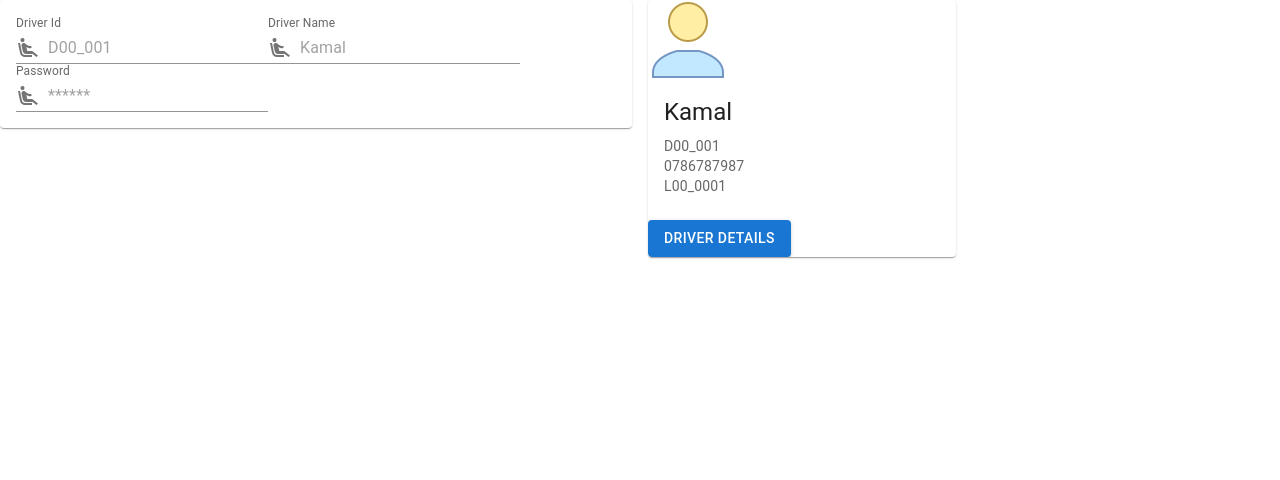
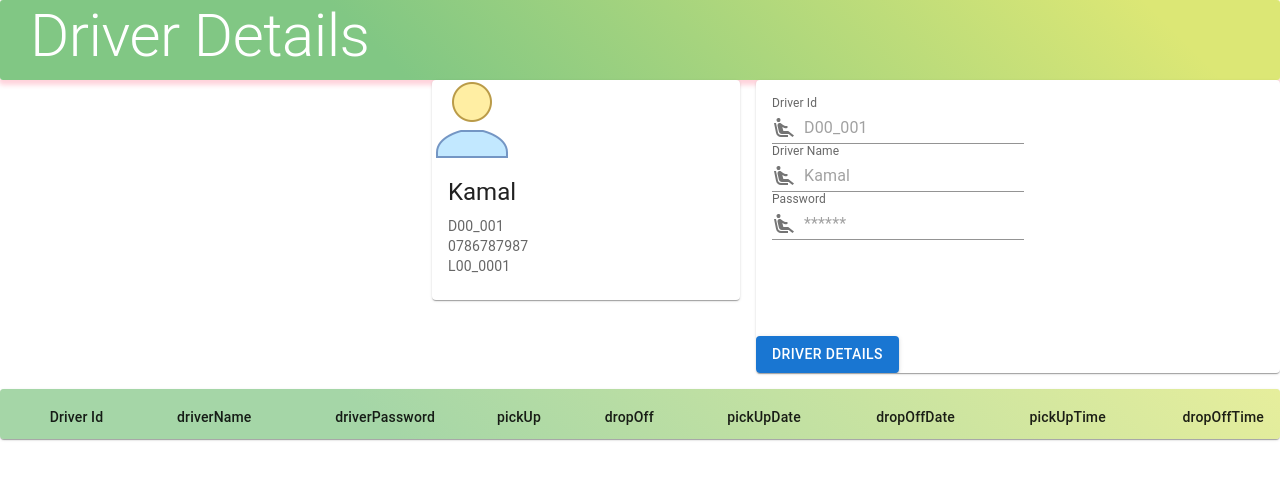
Before and after one commit to smartman1234/CarRentalSystemFrontEndReact, a React (Create React App) app: page /driverDetail in a window 1280 px wide. Shown: the top 480 px of the page. Built offline with nearby package versions, Linux system fonts and the light colour scheme.

Commit message:
addedDriverDetails

```diff
--- a/src/pages/DriverDetails/index.jsx
+++ b/src/pages/DriverDetails/index.jsx
@@ -6,23 +6,24 @@ import Card from "@mui/material/Card";
 import Grid from "@mui/material/Grid";
 import TextField from "@mui/material/TextField";
 import InputAdornment from "@mui/material/InputAdornment";
-import LocationOnIcon from '@mui/icons-material/LocationOn';
-import PinDropIcon from '@mui/icons-material/PinDrop';
-import AccessTimeIcon from '@mui/icons-material/AccessTime';
-import TodayIcon from '@mui/icons-material/Today';
-import prius from "../../assets/img/prius.jpg";
 import Typography from "@mui/material/Typography";
-import CarRentalIcon from '@mui/icons-material/CarRental';
-import DirectionsCarIcon from '@mui/icons-material/DirectionsCar';
-import PaletteIcon from '@mui/icons-material/Palette';
-import EngineeringIcon from '@mui/icons-material/Engineering';
-import EvStationIcon from '@mui/icons-material/EvStation';
-import CreditCardIcon from '@mui/icons-material/CreditCard';
 import AirlineSeatReclineExtraIcon from '@mui/icons-material/AirlineSeatReclineExtra';
-import StackedLineChartIcon from '@mui/icons-material/StackedLineChart';
-import PriceCheckIcon from '@mui/icons-material/PriceCheck';
 import user from "../../assets/img/user.png"
 import Button from "@mui/material/Button";
+import {styleSheet} from "./style";
+import {withStyles} from "@mui/styles";
+import TableContainer from "@mui/material/TableContainer";
+import Paper from "@mui/material/Paper";
+import Table from "@mui/material/Table";
+import TableHead from "@mui/material/TableHead";
+import TableRow from "@mui/material/TableRow";
+import TableCell from "@mui/material/TableCell";
+import TableBody from "@mui/material/TableBody";
+import Tooltip from "@mui/material/Tooltip";
+import IconButton from "@mui/material/IconButton";
+import EditIcon from "@mui/icons-material/Edit";
+import DeleteIcon from "@mui/icons-material/Delete";
+
 class DriverDetail extends Component {
     constructor(props) {
         super(props);
@@ -31,17 +32,53 @@ class DriverDetail extends Component {
     }
 
     render() {
+        const {classes} = this.props;
         return (
 
             <Fragment>
-
+                <Typography variant="h2" className={classes.columnHeaderTitleContainer}>Driver Details</Typography>
                 <Grid container className="pt-7" spacing={2}>
 
-                    <Grid item xs={6} sm={6} md={6} lg={6}>
+                    <Grid item xs={4} sm={4} md={4} lg={4}>
                         <Card sx={{maxWidth: 750, maxHeight: 350}}>
                             <CardActionArea>
                                 {/*<Typography variant="h5" >Car Manage</Typography>*/}
+
+                            </CardActionArea>
+                        </Card>
+
+                    </Grid>
+
+                    <Grid item lg={3} md={3} sm={3} xm={3}>
+                        <Card sx={{maxWidth: 700}}>
+                            <CardActionArea>
+                                <div sx={{maxWidth: 120}}>
+                                    <img src={user} alt=""/>
                                     <CardContent>
+                                        <Typography gutterBottom variant="h5" component="div">
+                                            Kamal
+                                        </Typography>
+                                        <Typography variant="body2" color="text.secondary">
+                                            D00_001
+                                        </Typography>
+                                        <Typography variant="body2" color="text.secondary">
+                                            0786787987
+                                        </Typography>
+                                        <Typography variant="body2" color="text.secondary">
+                                            L00_0001
+                                        </Typography>
+                                    </CardContent>
+                                </div>
+
+                            </CardActionArea>
+                        </Card>
+
+                    </Grid>
+                    <Grid item lg={5} md={5} sm={5} xm={5}>
+                        <Card sx={{maxWidth: 800}} >
+                            <CardActionArea>
+                                <div sx={{maxWidth: 120}}>
+                                    <CardContent sx={{mb: 10}}>
                                         <TextField
                                             id="input-with-icon-textfield"
                                             label="Driver Id"
@@ -82,43 +119,58 @@ class DriverDetail extends Component {
                                             }}
                                             variant="standard"
                                         />
+
                                     </CardContent>
+                                    <Grid sx={{maxWidth: 1750}} className={classes.rightForm}>
+                                        <Button variant="contained">Driver Details</Button>
+                                    </Grid>
+                                </div>
+
                             </CardActionArea>
                         </Card>
 
                     </Grid>
 
-                    <Grid item lg={3} md={3} sm={3} xm={3}>
-                        <Card sx={{maxWidth: 1750}}>
-                            <CardActionArea>
-                                <div sx={{maxWidth: 120}}>
-                                    <img src={user} alt=""/>
-                                    <CardContent>
-                                        <Typography gutterBottom variant="h5" component="div">
-                                            Kamal
-                                        </Typography>
-                                        <Typography variant="body2" color="text.secondary">
-                                            D00_001
-                                        </Typography>
-                                        <Typography variant="body2" color="text.secondary">
-                                            0786787987
-                                        </Typography>
-                                        <Typography variant="body2" color="text.secondary">
-                                            L00_0001
-                                        </Typography>
-                                    </CardContent>
-                                </div>
-                                <Grid sx={{maxWidth: 1750}} >
-                                    <Button variant="contained">Driver Details</Button>
-                                </Grid>
-                            </CardActionArea>
-                        </Card>
+                    <Grid item lg={12} md={12} sm={12} xm={12} >
+                        <TableContainer component={Paper} className={classes.container} >
+                            <Table sx={{minWidth: 650}} aria-label="user table">
+                                <TableHead className={classes.TableHead} >
+                                    <TableRow>
+                                        <TableCell align="right">Driver Id</TableCell>
+                                        <TableCell align="right">driverName</TableCell>
+                                        <TableCell align="right">driverPassword</TableCell>
+                                        <TableCell align="right">pickUp</TableCell>
+                                        <TableCell align="right">dropOff</TableCell>
+                                        <TableCell align="right">pickUpDate</TableCell>
+                                        <TableCell align="right">dropOffDate</TableCell>
+                                        <TableCell align="right">pickUpTime</TableCell>
+                                        <TableCell align="right">dropOffTime</TableCell>
+                                    </TableRow>
+                                </TableHead>
+                                <TableBody>
+                                    {
+                                            <TableRow>
+                                                <TableCell align="right"></TableCell>
+                                                <TableCell align="right"></TableCell>
+                                                <TableCell align="right"></TableCell>
+                                                <TableCell align="right"></TableCell>
+                                                <TableCell align="right"></TableCell>
+                                                <TableCell align="right"></TableCell>
+                                                <TableCell align="right"></TableCell>
+                                                <TableCell align="right"></TableCell>
+                                                <TableCell align="right"></TableCell>
+                                            </TableRow>
 
-                    </Grid>
+                                    }
+
+                                </TableBody>
+                            </Table>
+
+                        </TableContainer>
 
 
                     </Grid>
-
+                </Grid>
 
 
             </Fragment>
@@ -129,4 +181,4 @@ class DriverDetail extends Component {
 
 }
 
-export default DriverDetail;
+export default withStyles(styleSheet)(DriverDetail);
--- a/src/pages/DriverDetails/style.js
+++ b/src/pages/DriverDetails/style.js
@@ -0,0 +1,31 @@
+import { makeStyles } from '@mui/styles';
+export const styleSheet={
+    container: {
+        background: 'linear-gradient(45deg, #c8e6c9 30%, #f0f4c3 100%)',
+        border: 3,
+        borderRadius: 3,
+        boxShadow: '0 3px 5px 2px rgba(255, 105, 135, .3)',
+        color: 'black',
+        height: 50,
+        padding: '00px',
+    },
+    columnHeaderTitleContainer: {
+        background: 'linear-gradient(45deg, #81c784 30%, #dce775 90%)',
+        border: 0,
+        borderRadius: 3,
+        boxShadow: '0 3px 5px 2px rgba(255, 105, 135, .3)',
+        color: 'white',
+        height: 80,
+        padding: '0 30px',
+    } ,
+    TableHead: {
+        background: 'linear-gradient(45deg, #a5d6a7 30%, #e6ee9c 100%)',
+        border: 0,
+        borderRadius: 3,
+        boxShadow: '0 3px 5px 2px rgba(255, 105, 135, .3)',
+        color: 'white',
+        height: 50,
+        padding: '00px',
+    }
+
+}
```
Lines whose indentation alone changed are shown as unchanged.
